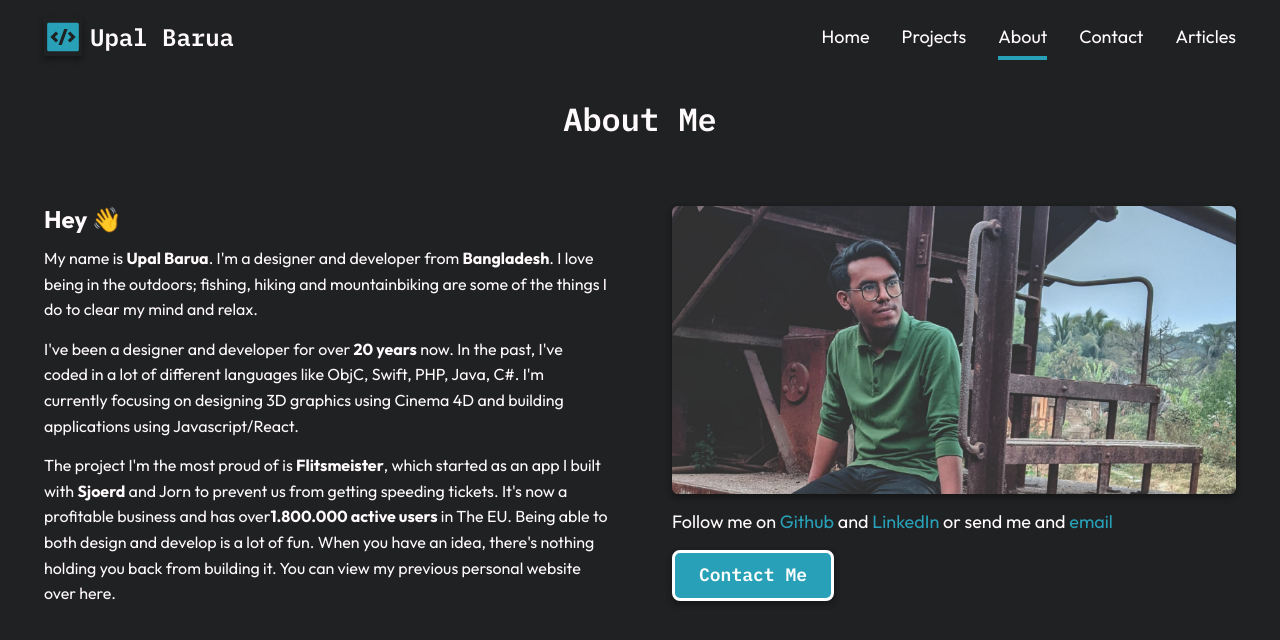
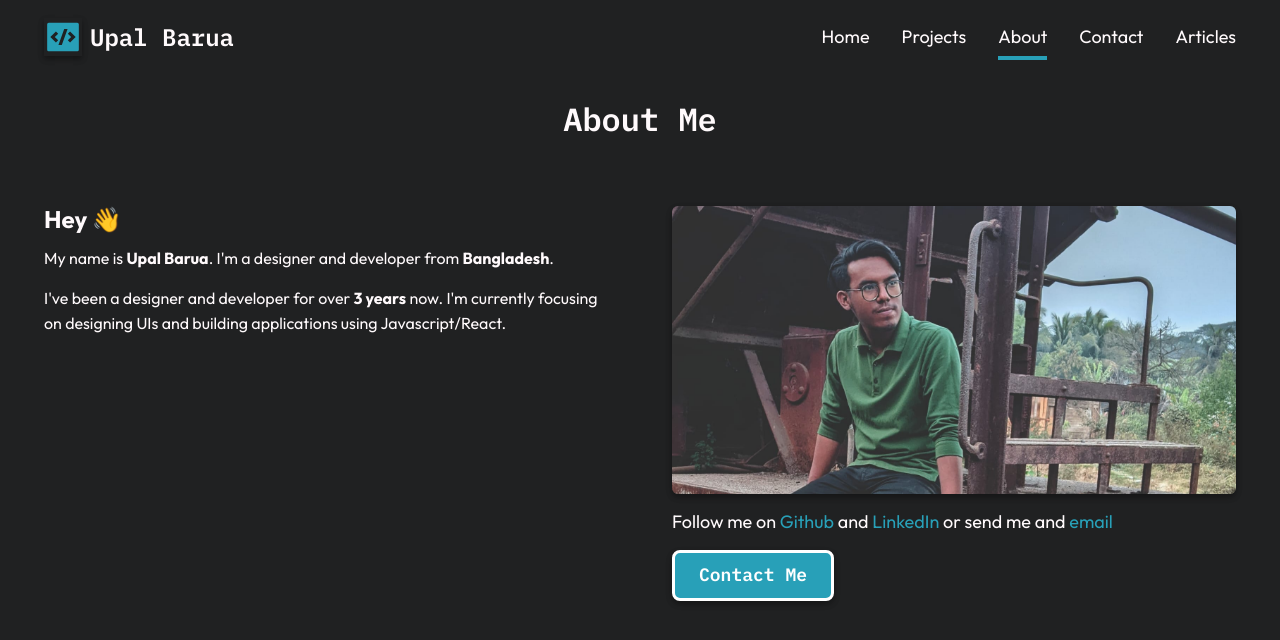
Before and after one commit to UpalBarua/my-portfolio, a Next.js app: page /about in a window 1280 px wide. Shown: the top 640 px of the page. Built offline with nearby package versions, Linux system fonts and the light colour scheme.

Commit message:
updated about me

```diff
--- a/components/AboutMe/AboutMe.tsx
+++ b/components/AboutMe/AboutMe.tsx
@@ -13,18 +13,14 @@ export const AboutMe = () => {
           <h2 className={styles.Title}>Hey 👋</h2>
           <p className={styles.Text}>
             My name is <strong>Upal Barua</strong>. I&apos;m a designer and
-            developer from <strong>Bangladesh</strong>. I love being in the
-            outdoors; fishing, hiking and mountainbiking are some of the things
-            I do to clear my mind and relax.
+            developer from <strong>Bangladesh</strong>.
           </p>
           <p className={styles.Text}>
             I&apos;ve been a designer and developer for over{' '}
-            <strong>20 years</strong> now. In the past, I&apos;ve coded in a lot
-            of different languages like ObjC, Swift, PHP, Java, C#. I&apos;m
-            currently focusing on designing 3D graphics using Cinema 4D and
-            building applications using Javascript/React.
+            <strong>3 years</strong> now. I&apos;m currently focusing on
+            designing UIs and building applications using Javascript/React.
           </p>
-          <p className={styles.Text}>
+          {/* <p className={styles.Text}>
             The project I&apos;m the most proud of is{' '}
             <strong>Flitsmeister</strong>, which started as an app I built with{' '}
             <strong>Sjoerd</strong> and Jorn to prevent us from getting speeding
@@ -33,7 +29,7 @@ export const AboutMe = () => {
             both design and develop is a lot of fun. When you have an idea,
             there&apos;s nothing holding you back from building it. You can view
             my previous personal website over here.
-          </p>
+          </p> */}
         </div>
         <div className={styles.Column}>
           <Image
```
